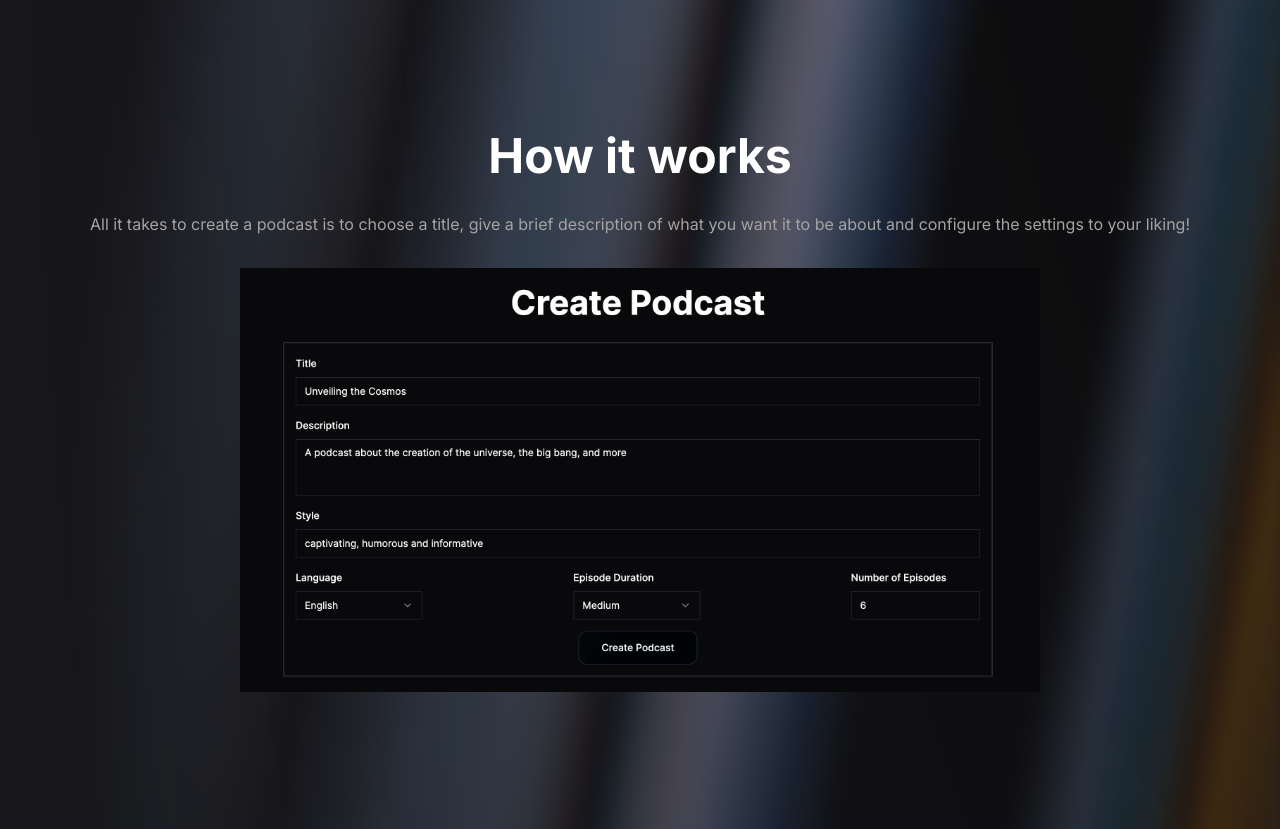
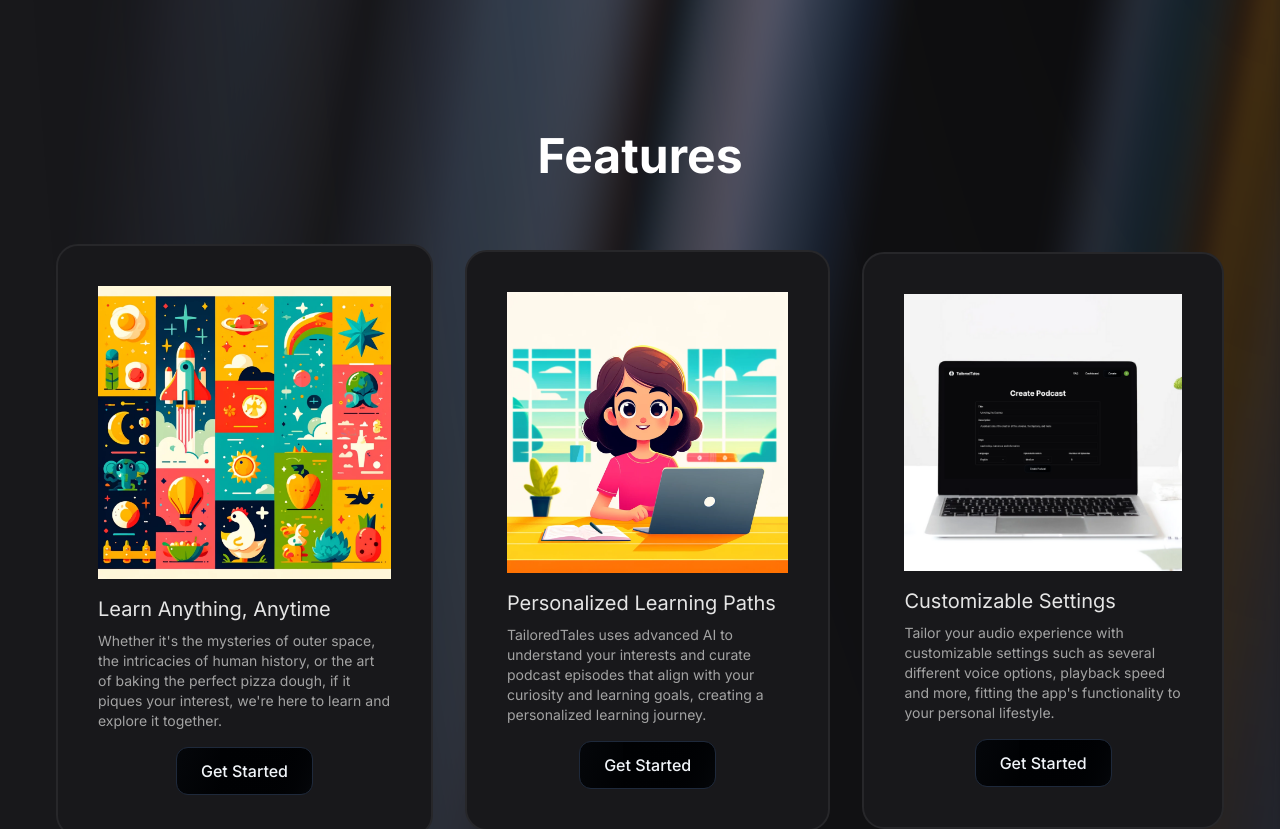
Before and after one commit to varunbln/tailoredtales, a Next.js app: page / in a window 1280 px wide. Shown: the part 740-1569 px from the top of the page. Built offline with nearby package versions, Linux system fonts and the light colour scheme.

Commit message:
remove how it works

```diff
--- a/app/page.tsx
+++ b/app/page.tsx
@@ -27,7 +27,6 @@
         <div className="flex flex-col items-center justify-center min-h-screen w-full h-full">
           <Header />
           <Hero />
-                    <HowItWorks />
           <Features />
           <Pricing />
           <FAQ />
--- a/components/Features.tsx
+++ b/components/Features.tsx
@@ -5,7 +5,7 @@
   return (
     <section
       id="features"
-      className="flex flex-col justify-center items-center md:mt-40"
+      className="flex flex-col justify-center items-center md:mt-80"
     >
       <h1 className="text-white mx-auto text-3xl font-bold tracking-normal md:text-5xl">
         Features
--- a/components/HowItWorks.tsx
+++ b/components/HowItWorks.tsx
@@ -2,7 +2,7 @@
   return (
     <section
       id="how-it-works"
-      className="flex flex-col justify-center items-center mt-80"
+      className="flex flex-col justify-center items-center mt-96"
     >
       <h1 className="text-white mx-auto text-3xl font-bold tracking-normal md:text-5xl">
         How it works
```
Lines whose indentation alone changed are shown as unchanged.
